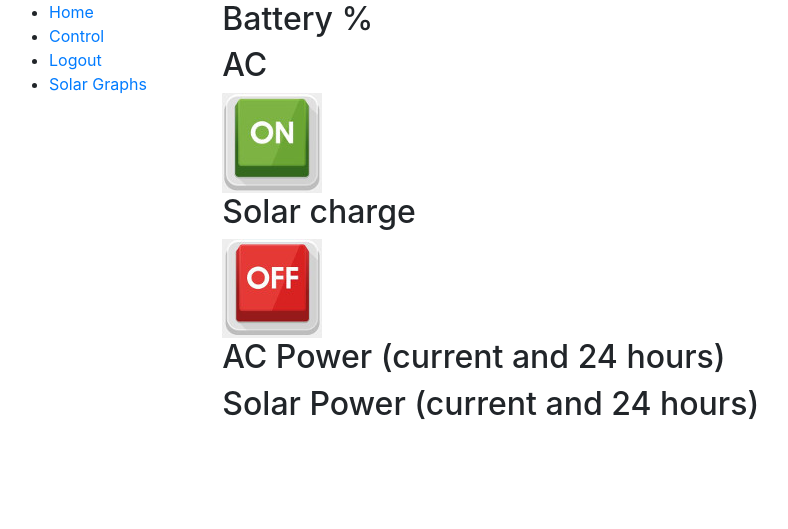
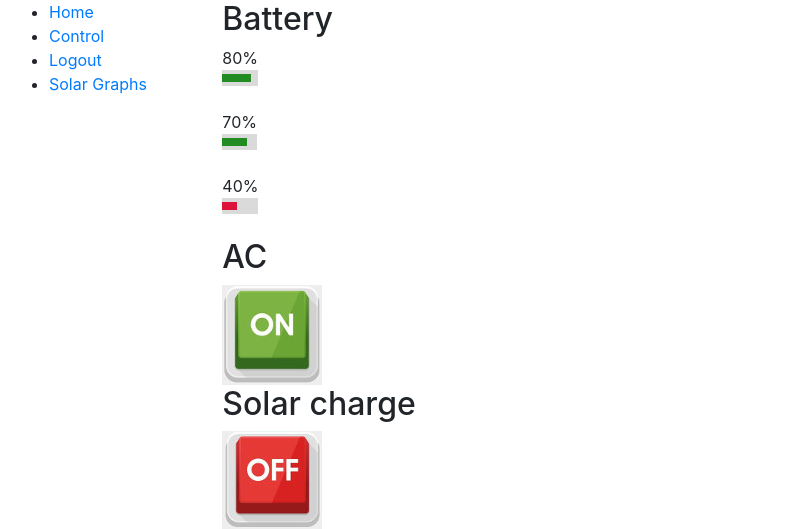
Before and after one commit to kempff/python-solar, a Django app: page / in a window 1280 px wide. Shown: the top 529 px of the page, without its empty margins (6-794 px from the left). Run offline with Django 3.2, Linux system fonts and the light colour scheme; the visitor is signed in with stand-in values (Sample User, id 1); parts of the project's set-up code (start-up, migrations or seed data) failed here and were passed over; some libraries are stand-ins or nearby versions.

Commit message:
Added battery level

```diff
--- /dev/null
+++ b/static/css/meter.css
@@ -0,0 +1,47 @@
+meter {
+    --background: #dadada;
+    --optimum: forestgreen;
+    --sub-optimum: gold;
+    --sub-sub-optimum: crimson;
+
+    /* The gray background in Firefox */
+    background: var(--background);
+    display: block;
+    margin-bottom: 1em;
+    width: 100%;
+  }
+
+  /* The gray background in Chrome, etc. */
+  meter::-webkit-meter-bar {
+    background: var(--background);
+  }
+
+  /* The green (optimum) bar in Firefox */
+  meter:-moz-meter-optimum::-moz-meter-bar {
+    background: var(--optimum);
+  }
+
+  /* The green (optimum) bar in Chrome etc. */
+  meter::-webkit-meter-optimum-value {
+    background: var(--optimum);
+  }
+
+  /* The yellow (sub-optimum) bar in Firefox */
+  meter:-moz-meter-sub-optimum::-moz-meter-bar {
+    background: var(--sub-optimum);
+  }
+
+  /* The yellow (sub-optimum) bar in Chrome etc. */
+  meter::-webkit-meter-suboptimum-value {
+    background: var(--sub-optimum);
+  }
+
+  /* The red (even less good) bar in Firefox */
+  meter:-moz-meter-sub-sub-optimum::-moz-meter-bar {
+    background: var(--sub-sub-optimum);
+  }
+
+  /* The red (even less good) bar in Chrome etc. */
+  meter::-webkit-meter-even-less-good-value {
+    background: var(--sub-sub-optimum);
+  }
--- a/templates/base.html
+++ b/templates/base.html
@@ -16,6 +16,7 @@
     <!-- Add additional CSS in static file -->
   {% load static %}
   <link rel="stylesheet" href="{% static 'css/bootstrap.css' %}">
+  <link rel="stylesheet" href="{% static 'css/meter.css' %}">
 </head>
 <body>
   <div class="container-fluid">
--- a/templates/home.html
+++ b/templates/home.html
@@ -1,7 +1,18 @@
 {% extends 'base.html' %}
 
 {% block content %}
-<h2>Battery %</h2>
+<h2>Battery</h2>
+<label> 80%
+    <meter value=80 min=0 low=50 high=70 max=100 optimum=80></meter>
+</label>
+<br>
+<label> 70%
+    <meter value=70 min=0 low=50 high=70 max=100 optimum=80></meter>
+</label>
+<br>
+<label> 40%
+    <meter value=40 min=0 low=50 high=70 max=100 optimum=80></meter>
+</label>
 <h2>AC</h2>
 {% load static %}
 <img src="{% static "on.jpg" %}" alt="On image"/>
```
